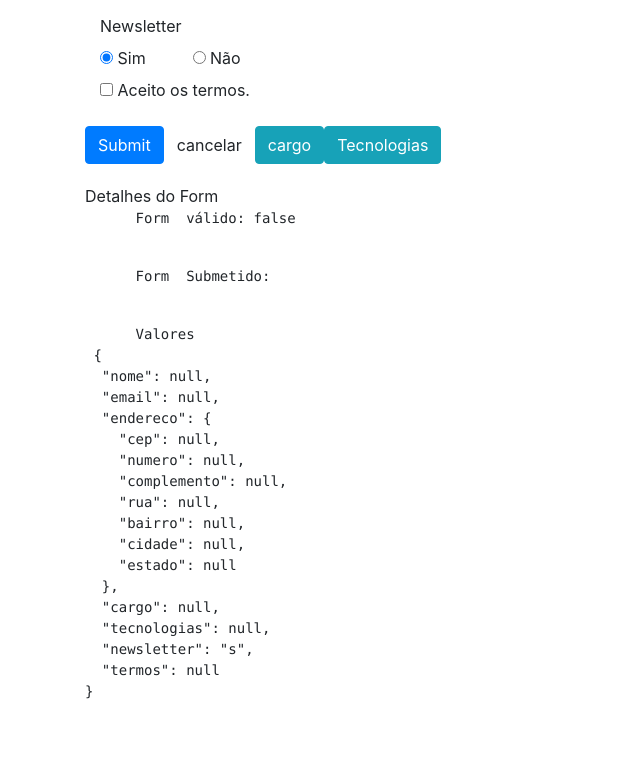
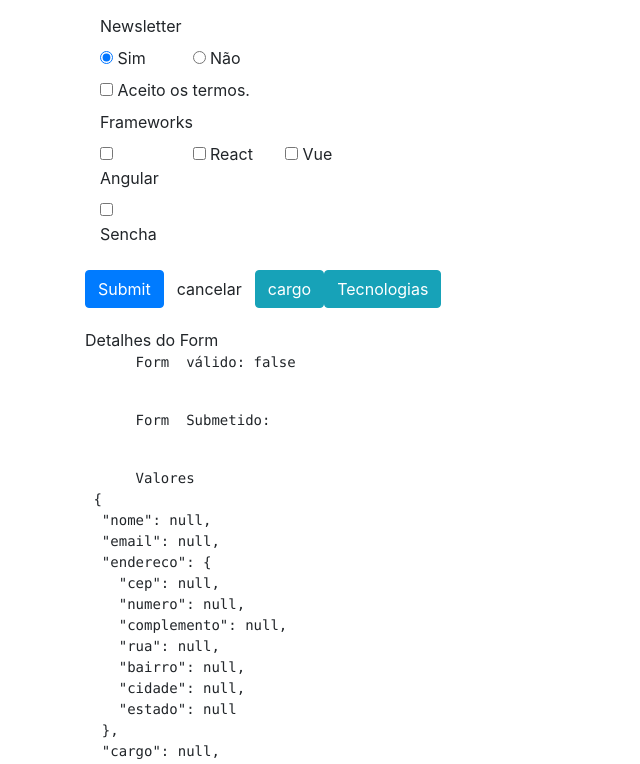
Before and after one commit to Erickrio/angular8, an Angular app: page /dataForm in a window 1280 px wide. Shown: the part 1048-1812 px from the top of the page, without its empty margins (0-640 px from the left). Before the commit the page ends 1787 px from the top, so only its background shows below. Built offline with nearby package versions, Linux system fonts and the light colour scheme.

Commit message:
form array - checkboxes dinâmicos II)

```diff
--- a/src/app/data-form/data-form.component.html
+++ b/src/app/data-form/data-form.component.html
@@ -1,4 +1,4 @@
-<form  class="form-horizontal" [formGroup]="formulario" (ngSubmit)="onSubmit()">
+<form class="form-horizontal" [formGroup]="formulario" (ngSubmit)="onSubmit()">
 
   <div class="form-group" [ngClass]="aplicaCssErro('nome')">
     <div class="col-sm-12">
@@ -10,9 +10,7 @@
     </div>
   </div>
 
-  <app-campo-control-erro
-    [mostrarErro]="verificaValidTouched('nome')"
-    msgErro="Nome é obrigatório.">
+  <app-campo-control-erro [mostrarErro]="verificaValidTouched('nome')" msgErro="Nome é obrigatório.">
   </app-campo-control-erro>
 
 
@@ -21,18 +19,13 @@
       <label for="email" class="control-label">Email</label>
     </div>
     <div class="col-sm-12">
-      <input type="email" class="form-control" formControlName="email"
-        id="email" placeholder="nome@email.com">
+      <input type="email" class="form-control" formControlName="email" id="email" placeholder="nome@email.com">
 
 
-<app-campo-control-erro
-      [mostrarErro]="verificaValidTouched('email')"
-      msgErro="Email é obrigatório.">
+      <app-campo-control-erro [mostrarErro]="verificaValidTouched('email')" msgErro="Email é obrigatório.">
       </app-campo-control-erro>
 
-<app-campo-control-erro
-    [mostrarErro]="verificaValidTouched('email')"
-    msgErro="Email é Inválido.">
+      <app-campo-control-erro [mostrarErro]="verificaValidTouched('email')" msgErro="Email é Inválido.">
       </app-campo-control-erro>
 
     </div>
@@ -43,22 +36,17 @@
     <div class="form-group">
 
 
-  <div class="col-md-3"  [ngClass]="aplicaCssErro('endereco.cep')">
+      <div class="col-md-3" [ngClass]="aplicaCssErro('endereco.cep')">
         <label for="cep" class="control-label">CEP</label>
-      <input type="text" class="form-control" id="cep"  formControlName="cep"
-      (blur)='consultaCEP()'>
-      <app-campo-control-erro
-        [mostrarErro]="verificaValidTouched('endereco.cep')"
-        msgErro="CEP é obrigatório.">
+        <input type="text" class="form-control" id="cep" formControlName="cep" (blur)='consultaCEP()'>
+        <app-campo-control-erro [mostrarErro]="verificaValidTouched('endereco.cep')" msgErro="CEP é obrigatório.">
         </app-campo-control-erro>
       </div>
 
-    <div class="col-md-3"  [ngClass]="aplicaCssErro('endereco.numero')">
+      <div class="col-md-3" [ngClass]="aplicaCssErro('endereco.numero')">
         <label for="numero" class="control-label">Número</label>
         <input type="text" class="form-control" id="numero" formControlName="numero">
-      <app-campo-control-erro
-        [mostrarErro]="verificaValidTouched('endereco.numero')"
-        msgErro="Número é obrigatório.">
+        <app-campo-control-erro [mostrarErro]="verificaValidTouched('endereco.numero')" msgErro="Número é obrigatório.">
         </app-campo-control-erro>
       </div>
 
@@ -76,8 +64,7 @@
       </div>
       <div class="col-sm-12">
         <input type="text" class="form-control" name="rua" formControlName="rua">
-      <app-campo-control-erro
-        [mostrarErro]="verificaValidTouched('endereco.rua')" msgErro="Rua é obrigatório.">
+        <app-campo-control-erro [mostrarErro]="verificaValidTouched('endereco.rua')" msgErro="Rua é obrigatório.">
         </app-campo-control-erro>
       </div>
     </div>
@@ -86,16 +73,14 @@
       <div class="col-md-5" [ngClass]="aplicaCssErro('endereco.bairro')">
         <label for="bairro" class="control-label">Bairro</label>
         <input type="text" class="form-control" id="bairro" formControlName="bairro">
-      <app-campo-control-erro
-        [mostrarErro]="verificaValidTouched('endereco.bairro')" msgErro="Bairro é obrigatório.">
+        <app-campo-control-erro [mostrarErro]="verificaValidTouched('endereco.bairro')" msgErro="Bairro é obrigatório.">
         </app-campo-control-erro>
       </div>
 
       <div class="col-md-4" [ngClass]="aplicaCssErro('endereco.cidade')">
         <label for="cidade" class="control-label">Cidade</label>
         <input type="text" class="form-control" id="cidade" formControlName="cidade">
-      <app-campo-control-erro
-        [mostrarErro]="verificaValidTouched('endereco.cidade')" msgErro="Cidade é obrigatório.">
+        <app-campo-control-erro [mostrarErro]="verificaValidTouched('endereco.cidade')" msgErro="Cidade é obrigatório.">
         </app-campo-control-erro>
       </div>
 
@@ -104,9 +89,7 @@
         <select type="text" class="form-control" id="estado" formControlName="estado">
           <option *ngFor="let estado of estados | async" [value]="estado.sigla">{{estado.nome}}</option>
         </select>
-      <app-campo-control-erro
-        [mostrarErro]="verificaValidTouched('endereco.estado')"
-        msgErro="Estado é obrigatório.">
+        <app-campo-control-erro [mostrarErro]="verificaValidTouched('endereco.estado')" msgErro="Estado é obrigatório.">
         </app-campo-control-erro>
 
       </div>
@@ -150,10 +133,26 @@
         <label class="checkbox-inline">
           <input type="checkbox" formControlName="termos"> Aceito os termos.
         </label>
-          <app-campo-control-erro [mostrarErro]="verificaValidTouched('termos')"
-        msgErro="Termo é obrigatório."> </app-campo-control-erro>
+        <app-campo-control-erro [mostrarErro]="verificaValidTouched('termos')" msgErro="Termo é obrigatório.">
+        </app-campo-control-erro>
       </div>
     </div>
+
+    <div class="col-md-3" [ngClass]="aplicaCssErro('frameworks')">
+        <label for="frameworks">Frameworks</label>
+        <div id="frameworks" class="row">
+          <div class="checkbox" class="col-sm-4"
+            formArrayName="frameworks"  *ngFor="let item of formulario.get('frameworks').value;
+            let i = index" >
+            <label class="checkbox-inline">
+              <input type="checkbox" [formControlName]="i"> {{ frameworks[i] }}
+            </label>
+          </div>
+          <!--app-campo-control-erro [mostrarErro]="!formulario.get('frameworks').valid" msgErro="Selecione 1 opção">
+            </app-campo-control-erro -->
+        </div>
+      </div>
+
     </div>
 
   <!--Somente quando o formulario estiver válido
--- a/src/app/data-form/data-form.component.ts
+++ b/src/app/data-form/data-form.component.ts
@@ -21,6 +21,8 @@ export class DataFormComponent implements OnInit {
   tecnologias: any[];
   newsletterOp: any[];
 
+  frameworks = ['Angular','React','Vue','Sencha'];
+
   constructor(
     private formBuilder: FormBuilder,
     private http: HttpClient,
@@ -36,13 +38,6 @@ export class DataFormComponent implements OnInit {
     this.cargos = this.dropdownService.getCargos();
     this.tecnologias = this.dropdownService.getTecnologias();
     this.newsletterOp = this.dropdownService.getNewsletter();
-    // this.dropdownService.getEstadosBr()
-    //   .subscribe(dados => {
-    //   this.estados = dados;
-    //     console.log(dados)
-    //   }
-    //   );
-
 
     this.formulario = this.formBuilder.group({
       nome: [null,
@@ -62,15 +57,33 @@ export class DataFormComponent implements OnInit {
       cargo: [null],
       tecnologias: [null],
       newsletter: ['s'],
-      termos: [null, Validators.pattern('true')]
+      termos: [null, Validators.pattern('true')],
+      frameworks: this.buildFrameworks()
     });
   }
+
+
+  buildFrameworks() {
+   const values = this.frameworks.map(v => new FormControl(false));
+   return this.formBuilder.array(values);
+   }
+
 
   onSubmit() {
     console.log(this.formulario);
 
+    let valueSubmit = Object.assign({},
+      this.formulario.value)
+
+    valueSubmit = Object.assign(valueSubmit,
+      {
+        frameworks: valueSubmit.frameworks.
+        map((v,i) => v ? this.frameworks[i] : null)
+      })
+      console.log(valueSubmit);
+
     if (this.formulario.valid) {
-      this.http.post('https://httpbin.org/post', JSON.stringify(this.formulario.value))
+      this.http.post('https://httpbin.org/post', JSON.stringify(valueSubmit))
         .subscribe(dados => {
           console.log(dados);
           //reseta form
```
Lines whose indentation alone changed are shown as unchanged.
